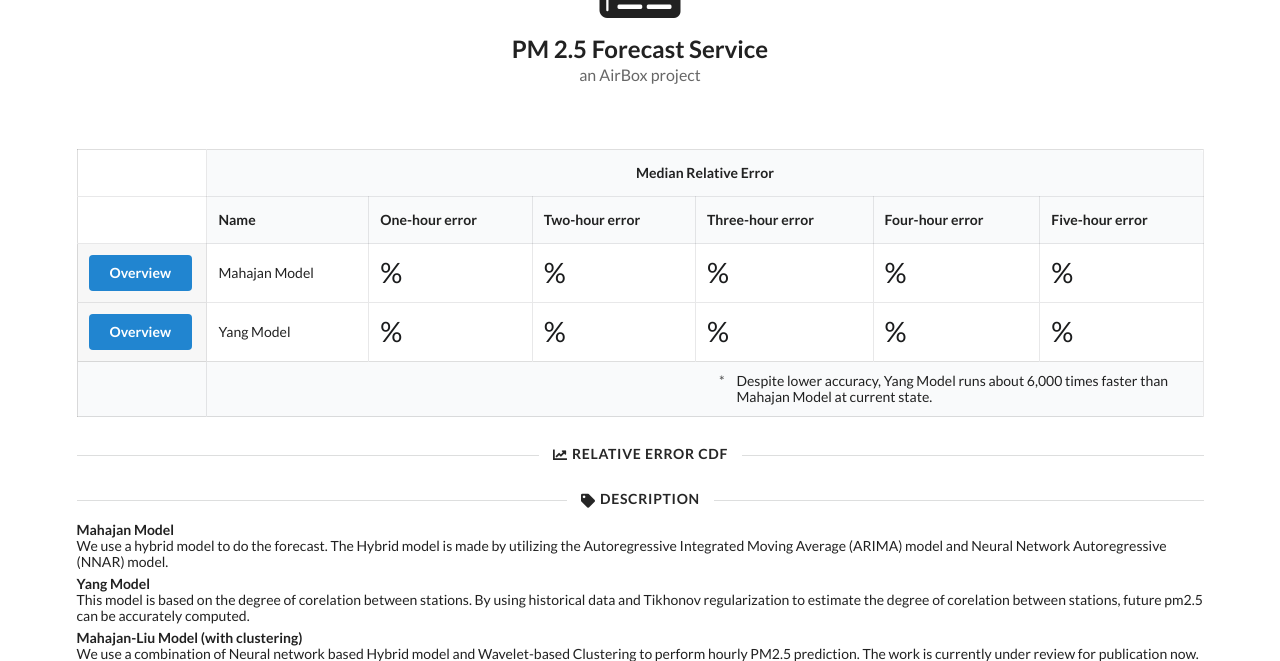
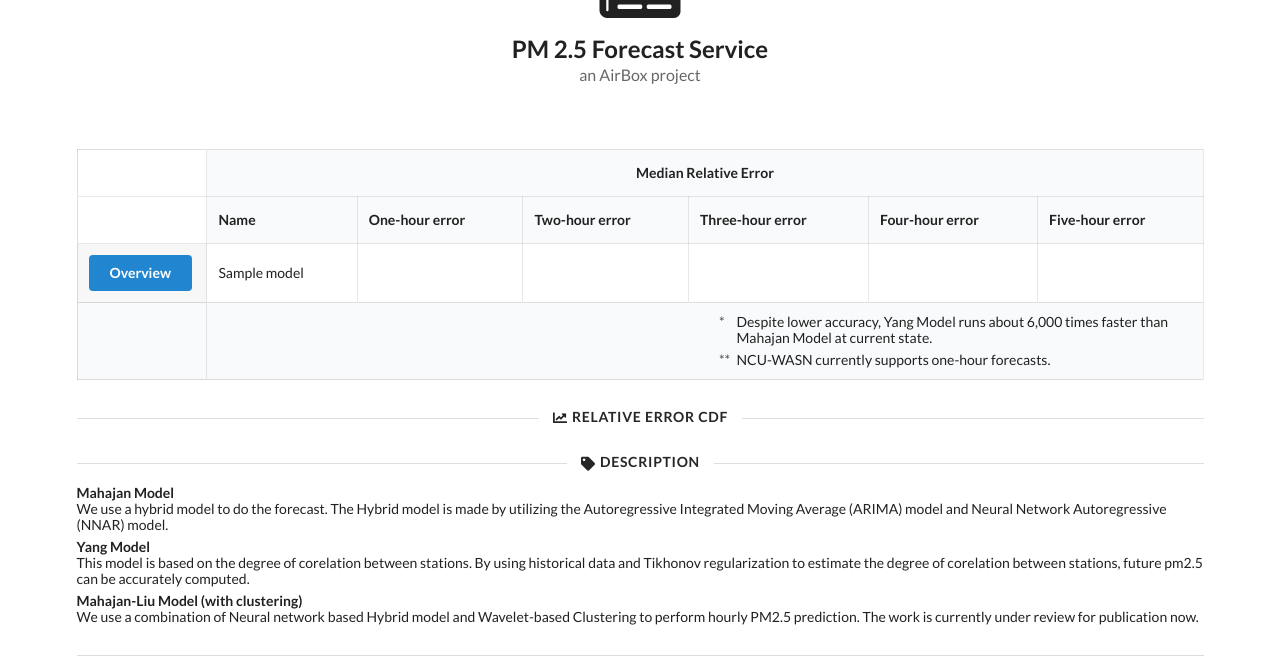
Before and after one commit to Dongee-W/pm25_forecast, a Django app: template templates/summary.html in a window 1280 px wide. Shown: the part 135-796 px from the top of the page. Run offline with Django 3.2, Linux system fonts and the light colour scheme; the template is opened without the code that fills it: most values are stand-ins (such as "Sample title", 1, 10 or a date in 2020); some libraries are stand-ins or nearby versions.

Commit message:
[Website revamp] Add third (ncu) model.

```diff
--- a/templates/summary.html
+++ b/templates/summary.html
@@ -32,92 +32,51 @@
       </tr>
     </thead>
     <tbody>
+        {% for model in data %}
       <tr>
         <td class="collapsing">
-            <button class="ui primary button" onclick="location.href='/overview/0'">
+            <button class="ui primary button" onclick="location.href='/overview/{{model.code}}'">
                 Overview
             </button>
         </td>
-        <td>Mahajan Model</td>
+        <td>{{model.name}}</td>
         <td>
             <div class="ui tiny statistic">
                 <div class="value">
-                {{sachit.h1.median_relative_error}}%
+                {{model.h1.median_relative_error}}
                 </div>
             </div>
         </td>
         <td>
             <div class="ui tiny statistic">
                 <div class="value">
-                {{sachit.h2.median_relative_error}}%
+                {{model.h2.median_relative_error}}
                 </div>
             </div>
         </td>
         <td>
             <div class="ui tiny statistic">
                 <div class="value">
-                {{sachit.h3.median_relative_error}}%
+                {{model.h3.median_relative_error}}
                 </div>
             </div>
         </td>
         <td>
             <div class="ui tiny statistic">
                 <div class="value">
-                {{sachit.h4.median_relative_error}}%
+                {{model.h4.median_relative_error}}
                 </div>
             </div>
         </td>
         <td>
             <div class="ui tiny statistic">
                 <div class="value">
-                {{sachit.h5.median_relative_error}}%
+                {{model.h5.median_relative_error}}
                 </div>
             </div>
         </td>
       </tr>
-      <tr>
-        <td class="collapsing">
-            <button class="ui primary button" onclick="location.href='/overview/1'">
-                Overview
-            </button>
-        </td>
-        <td>Yang Model</td>
-        <td>
-            <div class="ui tiny statistic">
-                <div class="value">
-                {{yang.h1.median_relative_error}}%
-                </div>
-            </div>
-        </td>
-        <td>
-            <div class="ui tiny statistic">
-                <div class="value">
-                {{yang.h2.median_relative_error}}%
-                </div>
-            </div>
-        </td>
-        <td>
-            <div class="ui tiny statistic">
-                <div class="value">
-                {{yang.h3.median_relative_error}}%
-                </div>
-            </div>
-        </td>
-        <td>
-            <div class="ui  tiny statistic">
-                <div class="value">
-                {{yang.h4.median_relative_error}}%
-                </div>
-            </div>
-        </td>
-        <td>
-            <div class="ui tiny statistic">
-                <div class="value">
-                {{yang.h5.median_relative_error}}%
-                </div>
-            </div>
-        </td>
-      </tr>
+      {% endfor %}
       <!--
       <tr>
         <td class="collapsing">
@@ -176,6 +135,7 @@
                     <div class="column">
                         <ol class="ui list">
                             <li value="*">Despite lower accuracy, Yang Model runs about 6,000 times faster than Mahajan Model at current state.</li>
+                            <li value="**">NCU-WASN currently supports one-hour forecasts.</li>
                         </ol>
                     </div>
                 </div>
@@ -240,86 +200,93 @@
 
 
         var oneY = {
-            x: {{yang.h1.xaxis}},
-            y: {{yang.h1.yaxis}},
+            x: {{data.1.h1.xaxis}},
+            y: {{data.1.h1.yaxis}},
             name: 'Yang',
             type: 'scatter',
             line: {color: 'rgb(255, 214, 51)'}
         };
 
         var oneM = {
-            x: {{sachit.h1.xaxis}},
-            y: {{sachit.h1.yaxis}},
+            x: {{data.0.h1.xaxis}},
+            y: {{data.0.h1.yaxis}},
             name: 'Mahajan',
             type: 'scatter',
             line: {color: 'rgb(51, 153, 102)'}
         };
+        var oneN = {
+            x: {{data.2.h1.xaxis}},
+            y: {{data.2.h1.yaxis}},
+            name: 'NCU-WASN',
+            type: 'scatter',
+            line: {color: 'rgb(222, 97, 2)'}
+        };
 
         var twoY = {
-            x: {{yang.h2.xaxis}},
-            y: {{yang.h2.yaxis}},
+            x: {{data.1.h2.xaxis}},
+            y: {{data.1.h2.yaxis}},
             name: 'Yang',
             type: 'scatter',
             line: {color: 'rgb(255, 214, 51)'}
         };
 
         var twoM = {
-            x: {{sachit.h2.xaxis}},
-            y: {{sachit.h2.yaxis}},
+            x: {{data.0.h2.xaxis}},
+            y: {{data.0.h2.yaxis}},
             name: 'Mahajan',
             type: 'scatter',
             line: {color: 'rgb(51, 153, 102)'}
         };
 
         var threeY = {
-            x: {{yang.h3.xaxis}},
-            y: {{yang.h3.yaxis}},
+            x: {{data.1.h3.xaxis}},
+            y: {{data.1.h3.yaxis}},
             name: 'Yang',
             type: 'scatter',
             line: {color: 'rgb(255, 214, 51)'}
         };
 
         var threeM = {
-            x: {{sachit.h3.xaxis}},
-            y: {{sachit.h3.yaxis}},
+            x: {{data.0.h3.xaxis}},
+            y: {{data.0.h3.yaxis}},
             name: 'Mahajan',
             type: 'scatter',
             line: {color: 'rgb(51, 153, 102)'}
         };
 
         var fourY = {
-            x: {{yang.h4.xaxis}},
-            y: {{yang.h4.yaxis}},
+            x: {{data.1.h4.xaxis}},
+            y: {{data.1.h4.yaxis}},
             name: 'Yang',
             type: 'scatter',
             line: {color: 'rgb(255, 214, 51)'}
         };
 
         var fourM = {
-            x: {{sachit.h4.xaxis}},
-            y: {{sachit.h4.yaxis}},
+            x: {{data.0.h4.xaxis}},
+            y: {{data.0.h4.yaxis}},
             name: 'Mahajan',
             type: 'scatter',
             line: {color: 'rgb(51, 153, 102)'}
         };
 
         var fiveY = {
-            x: {{yang.h5.xaxis}},
-            y: {{yang.h5.yaxis}},
+            x: {{data.1.h5.xaxis}},
+            y: {{data.1.h5.yaxis}},
             name: 'Yang',
             type: 'scatter',
             line: {color: 'rgb(255, 214, 51)'}
         };
 
         var fiveM = {
-            x: {{sachit.h5.xaxis}},
-            y: {{sachit.h5.yaxis}},
+            x: {{data.0.h5.xaxis}},
+            y: {{data.0.h5.yaxis}},
             name: 'Mahajan',
             type: 'scatter',
             line: {color: 'rgb(51, 153, 102)'}
         };
 
-        var CDF_One = [oneY, oneM];
+        var CDF_One = [oneY, oneM, oneN];
         var CDF_Two = [twoY, twoM];
         var CDF_Three = [threeY, threeM];
         var CDF_Four = [fourY, fourM];
```
Also changed, not shown: pm25forecast/views.py (+34 -19 lines).
